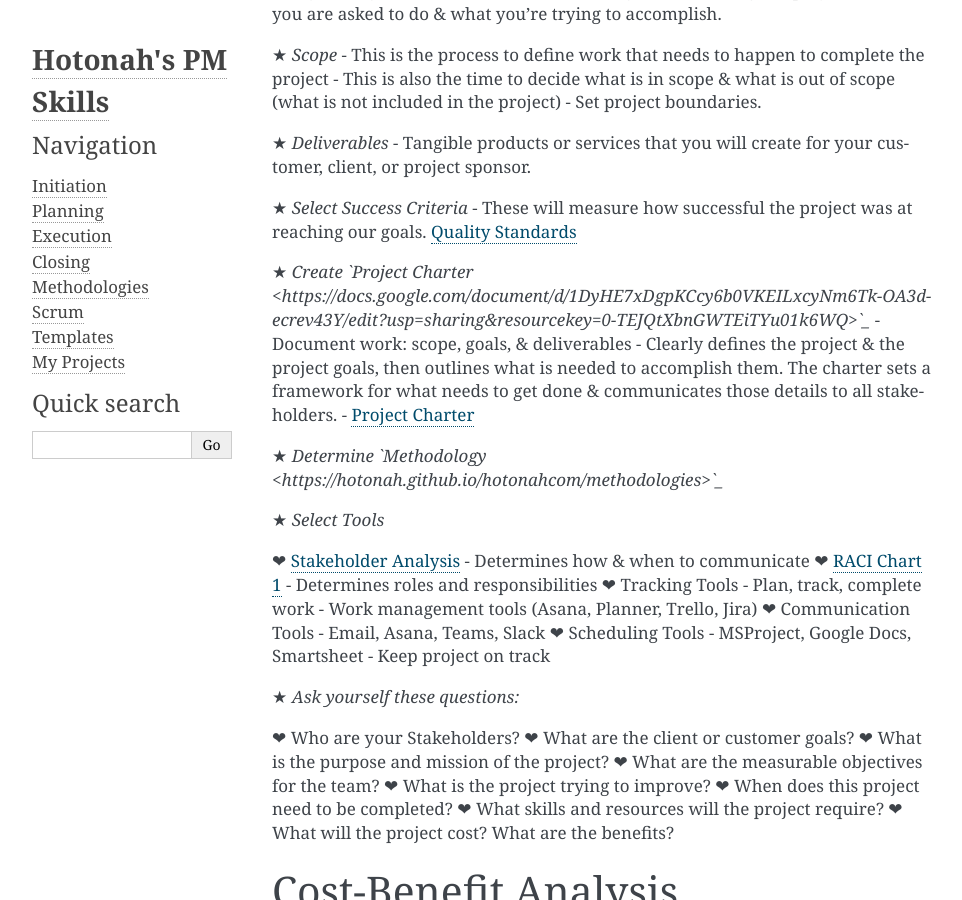
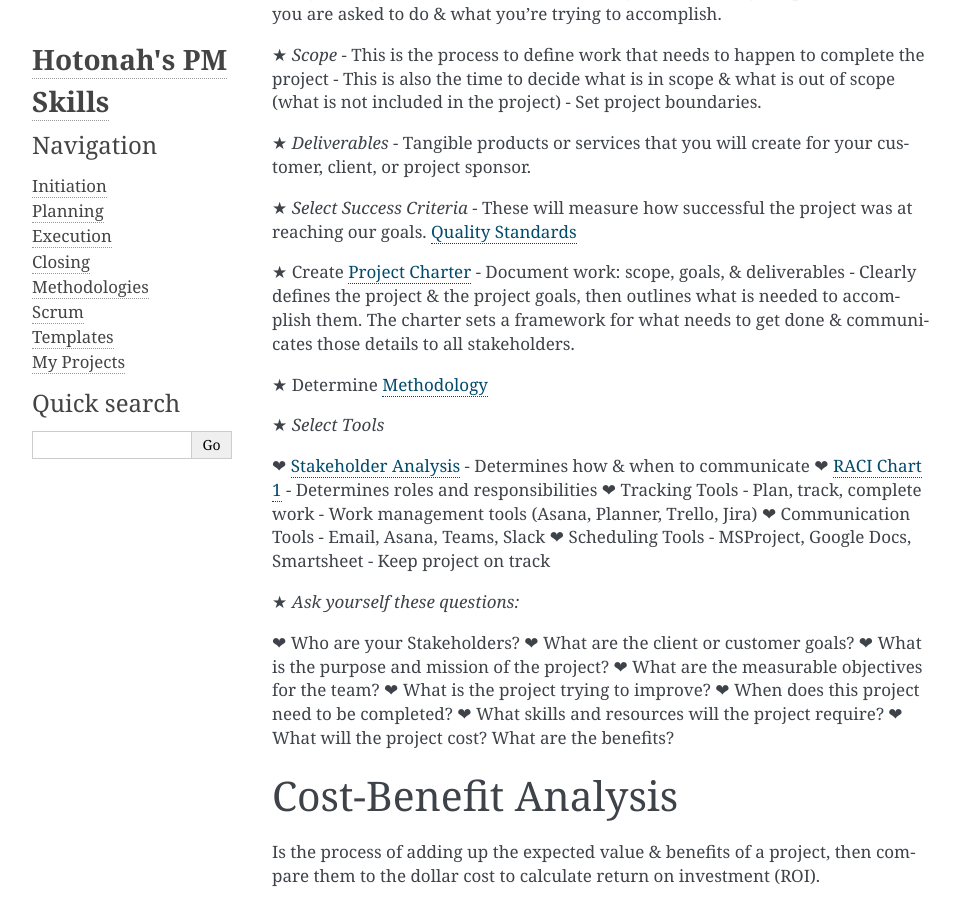
Before and after one commit to Hotonah/hotonah.github.io, a Sphinx documentation site: the page built from source/initiation.txt, in a window 1280 px wide and 900 px high, scrolled down 645 px. Shown: the whole window, without its empty margins (148-1110 px from the left). Built offline with Sphinx 7.4.7, drawn with Linux system fonts in a browser that asks for light colours.

Commit message:
Update initiation.txt

```diff
--- a/source/initiation.txt
+++ b/source/initiation.txt
@@ -21,9 +21,9 @@ Project Initiation
 
 ★ `Select Success Criteria` - These will measure how successful the project was at reaching our goals. `Quality Standards <https://docs.google.com/spreadsheets/d/1wU7yTjV3y20btJT6352QCBp5X42vFE6LzYlJOchT-kI/edit?usp=sharing&resourcekey=0-m0vPFB9zU_qHHHdNTXTIIg>`_
 
-★ `Create `Project Charter <https://docs.google.com/document/d/1DyHE7xDgpKCcy6b0VKEILxcyNm6Tk-OA3d-ecrev43Y/edit?usp=sharing&resourcekey=0-TEJQtXbnGWTEiTYu01k6WQ>`_` - Document work: scope, goals, & deliverables - Clearly defines the project & the project goals, then outlines what is needed to accomplish them. The charter sets a framework for what needs to get done & communicates those details to all stakeholders. - `Project Charter <https://docs.google.com/document/d/1DyHE7xDgpKCcy6b0VKEILxcyNm6Tk-OA3d-ecrev43Y/edit?usp=sharing&resourcekey=0-TEJQtXbnGWTEiTYu01k6WQ>`_
+★ Create `Project Charter <https://docs.google.com/document/d/1DyHE7xDgpKCcy6b0VKEILxcyNm6Tk-OA3d-ecrev43Y/edit?usp=sharing&resourcekey=0-TEJQtXbnGWTEiTYu01k6WQ>`_ - Document work: scope, goals, & deliverables - Clearly defines the project & the project goals, then outlines what is needed to accomplish them. The charter sets a framework for what needs to get done & communicates those details to all stakeholders.
 
-★ `Determine `Methodology <https://hotonah.github.io/hotonahcom/methodologies>`_`
+★ Determine `Methodology <https://hotonah.github.io/hotonahcom/methodologies>`_
 
 ★ `Select Tools`
 
```
